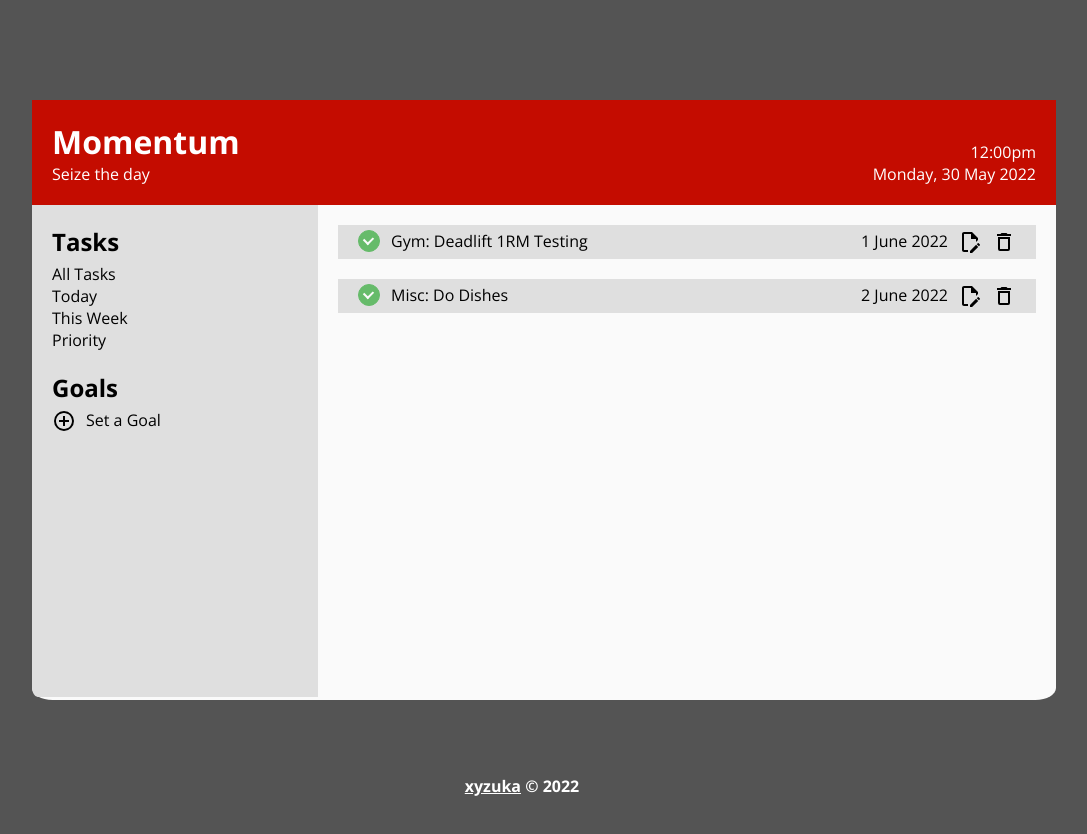
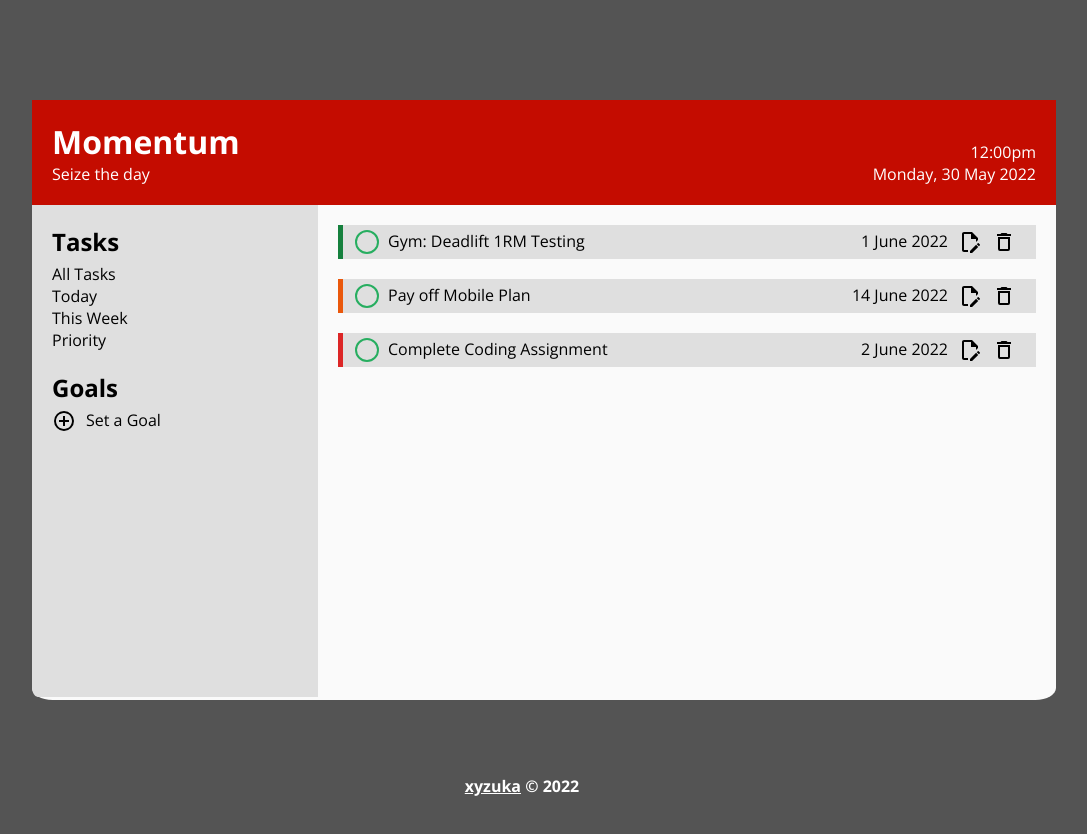
Before and after one commit to xyzuka/To-Do-List, a website built with webpack: page src/template.html in a window 1280 px wide. Shown: the whole page, without its empty margins (118-1205 px from the left). Built offline with nearby package versions, Linux system fonts and the light colour scheme.

Commit message:
checkbox css feature

```diff
--- a/src/style.css
+++ b/src/style.css
@@ -12,6 +12,9 @@
   --black-text: #1C1917;
   --grey-text: #44403C;
   --checkbox-green: #66bb6a;
+  --high-priority: #DC2626;
+  --mid-priority: #EA580C;
+  --low-priority: #15803D;
   --font:
     'Open Sans',
     ui-sans-serif,
@@ -112,51 +115,58 @@ footer {
   cursor: pointer;
 }
 
+.task-btn:hover,
+.set-goal-text:hover {
+  font-weight: bold;
+}
+
 .right-section {
   width: 75%;
 }
 
-.circle {
-  position: relative;
+input[type="checkbox"] {
+  display: none;
 }
 
-.circle label {
-  background-color: var(--main-white);
-  border: 1px solid var(--main-grey);
+label {
+  position: relative;
+  padding-left: 25px;
+  cursor: pointer;
+}
+
+label::before {
+  content: '';
+  background: url(/src/images/check-circle.svg);
+  background-position: center;
+  background-size: contain;
+  width: 27px;
+  height: 27px;
+  position: absolute;
+  left: -9px;
+  top: -2px;
+  cursor: pointer;
+
+  transform: scale(0) rotateZ(180deg);
+  transition: all 0.4s cubic-bezier(0.54, 0.01, 0, 1.49);
+}
+
+input[type="checkbox"]:checked+label::before {
+  transform: scale(1) rotateZ(0deg);
+}
+
+input[type=checkbox]:checked+label {
+  text-decoration: line-through;
+}
+
+label::after {
+  content: "";
+  border: 2px solid #27ae60;
+  width: 20px;
+  height: 20px;
+  position: absolute;
+  left: -8px;
   border-radius: 50%;
   cursor: pointer;
-  height: 20px;
-  left: 0;
-  position: absolute;
-  top: 0;
-  width: 20px;
-}
-
-.circle label:after {
-  border: 2px solid var(--main-white);
-  border-top: none;
-  border-right: none;
-  content: "";
-  height: 5px;
-  left: 5px;
-  opacity: 0;
-  position: absolute;
-  top: 5px;
-  transform: rotate(-45deg);
-  width: 7px;
-}
-
-.circle input[type="checkbox"] {
-  visibility: hidden;
-}
-
-.circle input[type="checkbox"]:checked+label {
-  background-color: var(--checkbox-green);
-  border-color: var(--checkbox-green);
-}
-
-.circle input[type="checkbox"]:checked+label:after {
-  opacity: 1;
 }
 
 .to-do-item {
@@ -179,6 +189,18 @@ footer {
 
 .to-do-task {
   padding-left: 20px;
+}
+
+.low-priority {
+  border-left: var(--low-priority) 5px solid;
+}
+
+.mid-priority {
+  border-left: var(--mid-priority) 5px solid;
+}
+
+.high-priority {
+  border-left: var(--high-priority) 5px solid;
 }
 
 
--- a/src/template.html
+++ b/src/template.html
@@ -22,10 +22,10 @@
         <div class="left-section">
           <div class="tasks-section">
             <h2 class="main-header">Tasks</h2>
-            <ul class="button">All Tasks</ul>
-            <ul class="button">Today</ul>
-            <ul class="button">This Week</ul>
-            <ul class="button">Priority</ul>
+            <ul class="button task-btn">All Tasks</ul>
+            <ul class="button task-btn">Today</ul>
+            <ul class="button task-btn">This Week</ul>
+            <ul class="button task-btn">Priority</ul>
           </div>
           <div class="goals-section">
             <h2 class="main-header">Goals</h2>
@@ -39,13 +39,12 @@
           </div>
         </div>
         <div class="right-section">
-          <section class="to-do-item">
+          <section class="to-do-item low-priority">
             <div class="check-and-title">
                 <div class="circle">
-                  <input type="checkbox" checked id="checkbox" />
-                <label for="checkbox"></label>
-              </div>
-              <p class="to-do-task">Gym: Deadlift 1RM Testing</p>
+                  <input type="checkbox" id="checkbox1" />
+                  <label for="checkbox1">Gym: Deadlift 1RM Testing</label>
+                </div>
             </div>
             <div class="to-do-options">
             <p>1 June 2022</p>
@@ -57,13 +56,29 @@
             </svg>
             </div>
           </section>
-          <section class="to-do-item">
+          <section class="to-do-item mid-priority">
             <div class="check-and-title">
                 <div class="circle">
-                  <input type="checkbox" checked id="checkbox" />
-                <label for="checkbox"></label>
-              </div>
-              <p class="to-do-task">Misc: Do Dishes</p>
+                  <input type="checkbox" id="checkbox2" />
+                  <label for="checkbox2">Pay off Mobile Plan</label>
+                </div>
+            </div>
+            <div class="to-do-options">
+            <p>14 June 2022</p>
+            <svg style="width:24px;height:24px" viewBox="0 0 24 24" class="button">
+              <path fill="currentColor" d="M10 20H6V4H13V9H18V12.1L20 10.1V8L14 2H6C4.9 2 4 2.9 4 4V20C4 21.1 4.9 22 6 22H10V20M20.2 13C20.3 13 20.5 13.1 20.6 13.2L21.9 14.5C22.1 14.7 22.1 15.1 21.9 15.3L20.9 16.3L18.8 14.2L19.8 13.2C19.9 13.1 20 13 20.2 13M20.2 16.9L14.1 23H12V20.9L18.1 14.8L20.2 16.9Z" />
+            </svg>
+            <svg style="width:24px;height:24px" viewBox="0 0 24 24" class="button">
+              <path fill="currentColor" d="M6,19A2,2 0 0,0 8,21H16A2,2 0 0,0 18,19V7H6V19M8,9H16V19H8V9M15.5,4L14.5,3H9.5L8.5,4H5V6H19V4H15.5Z" />
+            </svg>
+            </div>
+          </section>
+          <section class="to-do-item high-priority">
+            <div class="check-and-title">
+                <div class="circle">
+                  <input type="checkbox" id="checkbox3" />
+                  <label for="checkbox3">Complete Coding Assignment</label>
+                </div>
             </div>
             <div class="to-do-options">
             <p>2 June 2022</p>
```
Also changed, not shown: dist/943261aeb00e109c8976.svg (added), dist/index.html, dist/main.js, src/images/check-circle.svg (added), 1 other file.
